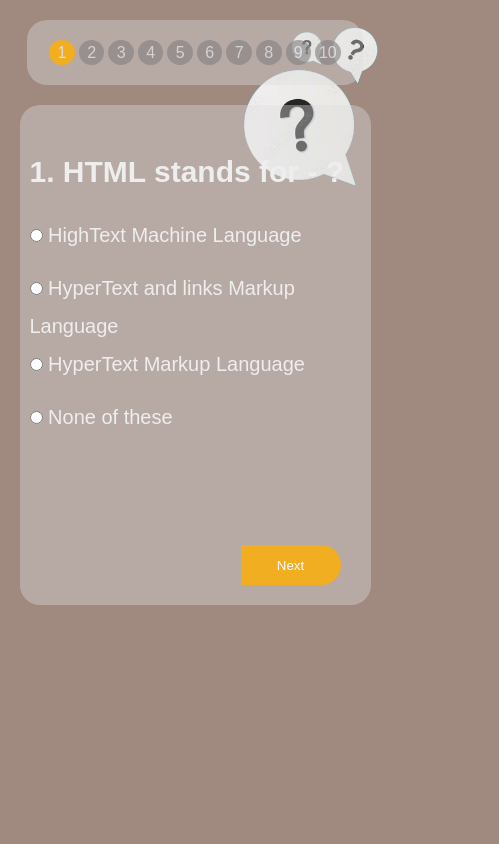
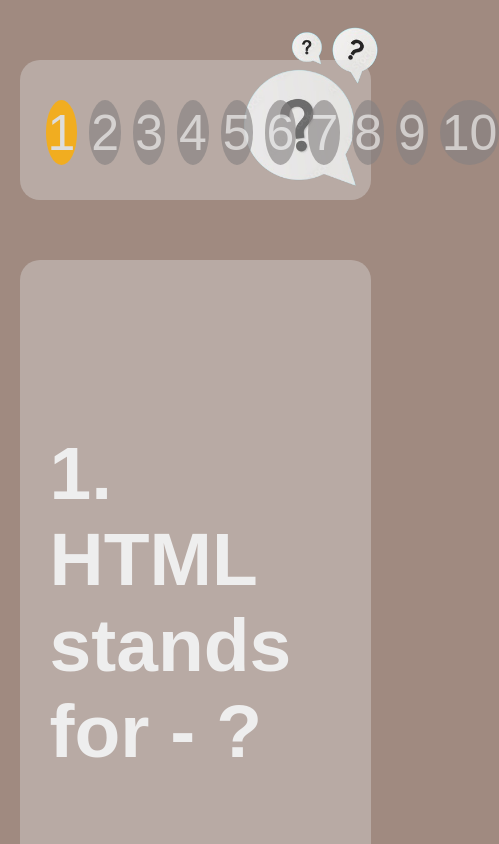
Before and after one commit to Abdulirhman-Ashraf/quiz, a plain HTML site: page index.html in a window 390 px wide. Shown: the top 844 px of the page, 499 px wide, since content can reach past the window. Drawn offline with Linux system fonts and the light colour scheme.

Commit message:
Add files via upload

```diff
--- a/master.css
+++ b/master.css
@@ -40,6 +40,7 @@
     transition: .3s;
     background-color: #868282c9;
     color: #ddd;
+    font-size: 30px;
 
 
 }
@@ -55,8 +56,9 @@
     position: relative;
     border-radius: 20px;
 }
-h2{
-margin: 20px 0;
+
+h2 {
+    margin: 20px 0;
 }
 
 .output {
@@ -106,6 +108,7 @@
     border-top-right-radius: 60px;
     border-bottom-right-radius: 60px;
     transition: .3s;
+    font-size: 30px;
 }
 
 button:hover {
@@ -136,33 +139,43 @@
 
 }
 
-@media(max-width:530px) {
+@media(max-width:1000px) {
     .quiz {
-        width: 100%;
-        height: 500px;
+        width: 90%;
+        height: fit-content;
         padding: 30px 10px;
-        transform: none;
-        font-size: 20px;
+        font-size: 50px;
+
     }
 
     .container {
         width: 90%;
         height: fit-content;
-        transform: none;
         margin: 10px auto;
+        padding: 100px 20px;
 
     }
 
     ul {
-        width: 86%;
-        height: 40%;
-        transform: none;
-        margin: 20px auto;
+        width: 90%;
+        height: 140px;
+        margin: 60px auto;
+
+    }
+h2{
+    margin-bottom:90px ;
+}
+    input {
+        width: fit-content;
+        margin: 70px 0;
 
     }
 
-    input {
-        margin: 20px 0;
+    button {
+        width: 200px;
+        font-size: 50px;
+        height: 80px;
+        margin-bottom: 20px;
     }
 
     .output {
@@ -171,38 +184,10 @@
     }
 
     ul li {
-        width: 30px;
-        height: 25px;
-        margin: 0 2px;
+        font-size: 50px;
+
+        width: 80px;
+        height: 65px;
+        margin: 20px 6px;
     }
 }
-
-/* @media(min-width:530px) {
-    .quiz {
-        width: 97%;
-        height: 300px;
-        padding-top: 10px;
-        font-size: 25px;
-
-    }
-
-    .container {
-        width: 80%;
-        height: 500px;
-        transform: none;
-
-    }
-
-    input {
-        margin: 20px;
-    }
-
-    .output {
-        width: 80%;
-        padding: 10px;
-    }
-    ul{
-        width: 60%;
-    }
-
-} */
```
